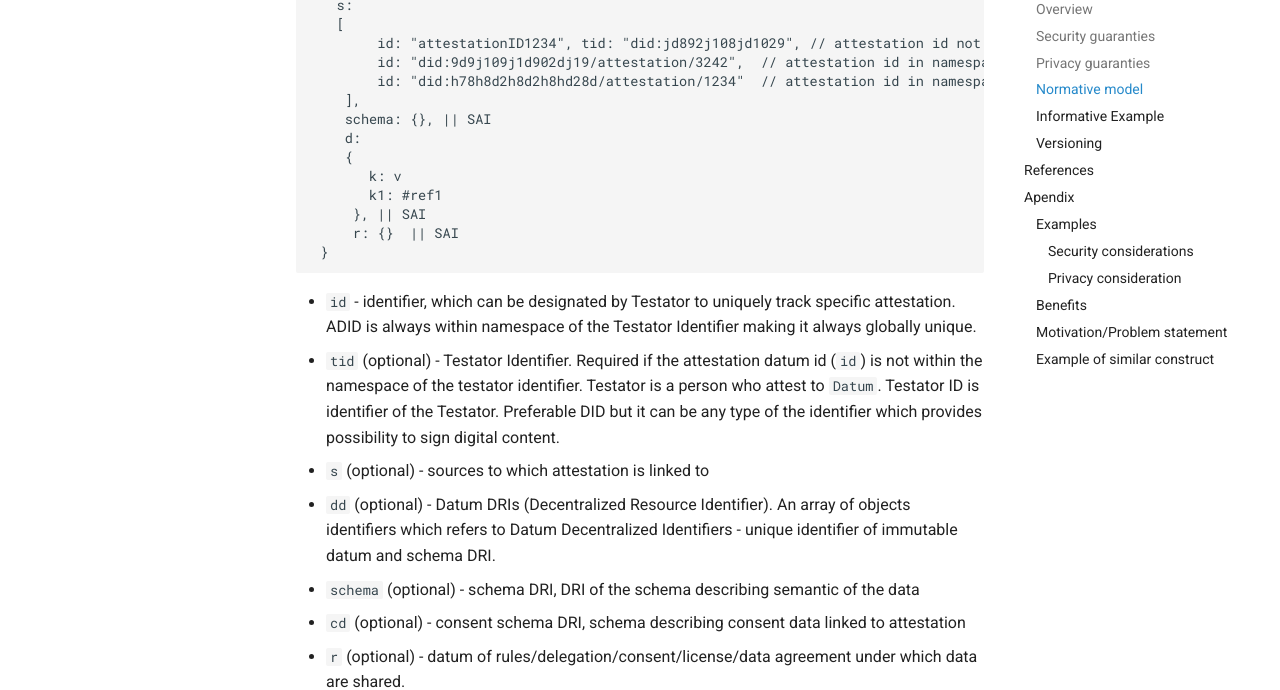
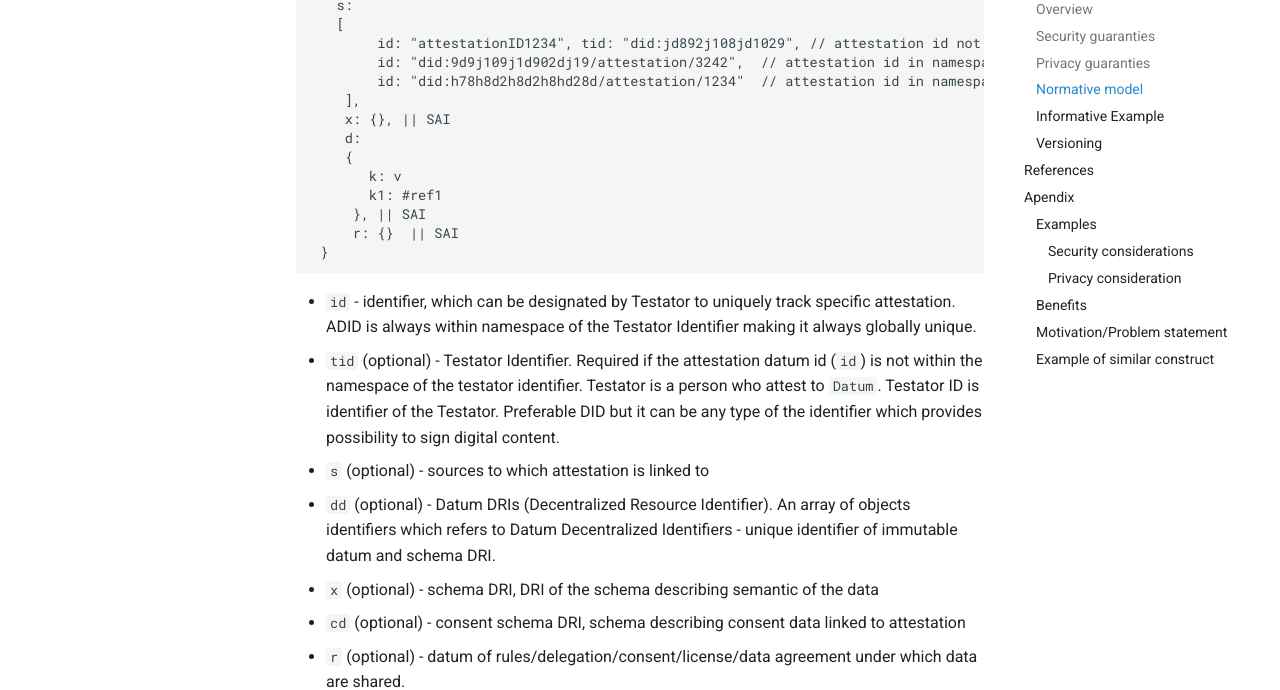
Before and after one commit to trustoverip/TSS0033-technology-stack-acdc, an MkDocs documentation site: the page built from docs/index.md, in a window 1280 px wide and 1400 px high, scrolled down 1178 px. Shown: the part 321-1011 px from the top of the window. Built offline with MkDocs 1.6.1 and Material for MkDocs 9.7.7, drawn with Linux system fonts in a browser that asks for light colours; comment, search, counter and statistics services are not loaded; some of the changed text lies outside the part shown.

Commit message:
Update index.md

```diff
--- a/docs/index.md
+++ b/docs/index.md
@@ -44,7 +44,7 @@ TODO: mention about informative example used across whole spec
             id: "did:9d9j109j1d902dj19/attestation/3242",  // attestation id in namespace of testator
             id: "did:h78h8d2h8d2h8hd28d/attestation/1234"  // attestation id in namespace of testator
         ],
-        schema: {}, || SAI
+        x: {}, || SAI
         d:
         {
            k: v
@@ -59,7 +59,7 @@ TODO: mention about informative example used across whole spec
 - `tid` (optional) - Testator Identifier. Required if the attestation datum id (`id`) is not within the namespace of the testator identifier. Testator is a person who attest to `Datum`. Testator ID is identifier of the Testator. Preferable DID but it can be any type of the identifier which provides possibility to sign digital content.
 - `s` (optional) - sources to which attestation is linked to
 - `dd` (optional) - Datum DRIs (Decentralized Resource Identifier). An array of objects identifiers which refers to Datum Decentralized Identifiers - unique identifier of immutable datum and schema DRI.
-- `schema` (optional) - schema DRI, DRI of the schema describing semantic of the data
+- `x` (optional) - schema DRI, DRI of the schema describing semantic of the data
 - `cd` (optional) - consent schema DRI, schema describing consent data linked to attestation
 - `r` (optional) - datum of rules/delegation/consent/license/data agreement under which data are shared.
 
```
